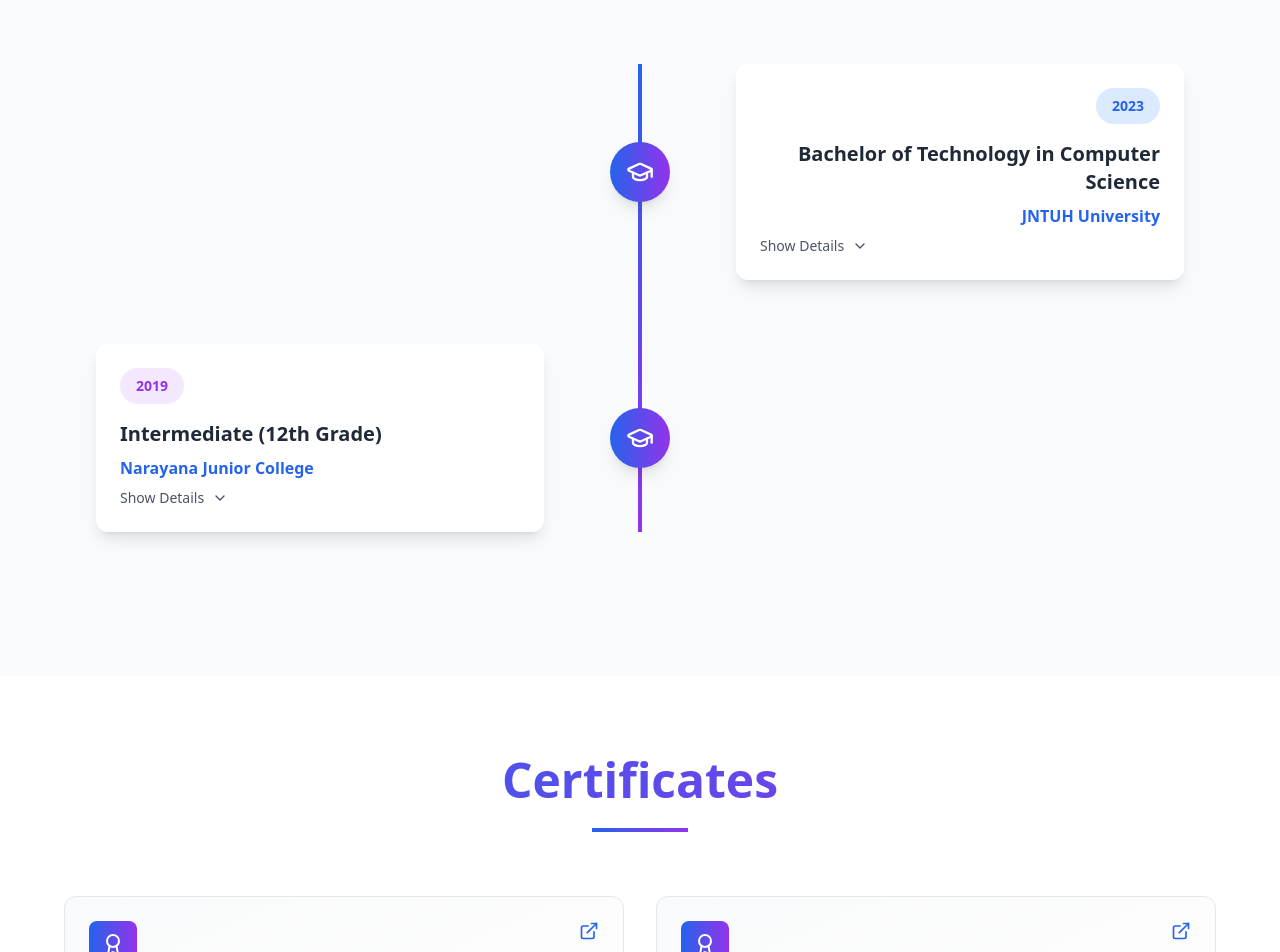
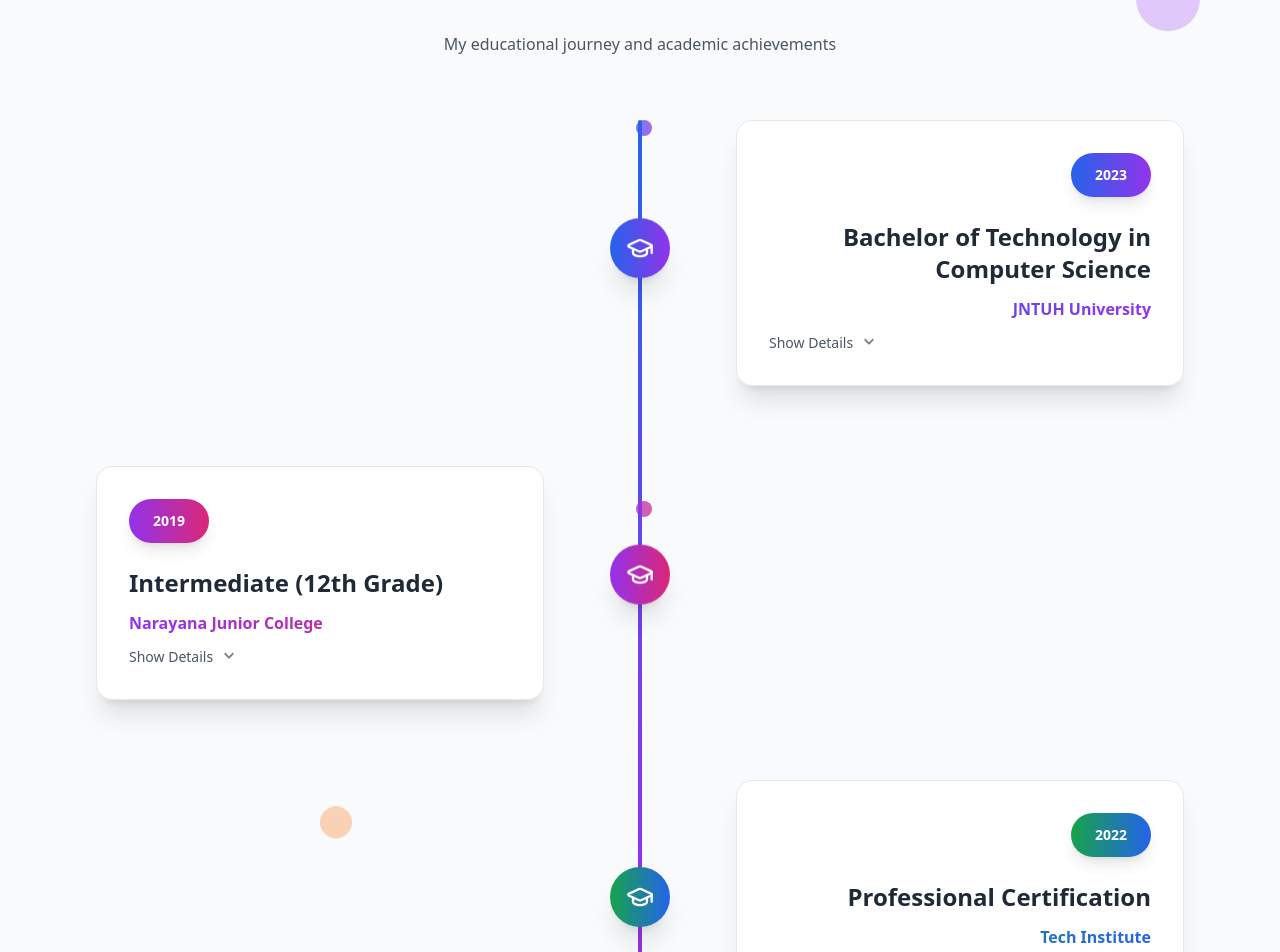
Before and after one commit to Vamsee1/Gali-Vamsee-Krishna-Full-Stack-Developer-UI-UX-Designer, a React (Vite) app: page / in a window 1280 px wide. Shown: the part 1806-2758 px from the top of the page. Built offline with nearby package versions, Linux system fonts and the light colour scheme.

Commit message:
Fix: Navigation arrows and education section
- Fixed the non-functional up/down navigation arrows.
- Implemented a timeline-style education section with 3 more entries.
- Added background animations for improved visual appeal.

```diff
--- a/src/components/Education.tsx
+++ b/src/components/Education.tsx
@@ -8,6 +8,21 @@ const Education = () => {
   const { translations } = useLanguage();
   const { isDarkMode } = useTheme();
   const [expandedItems, setExpandedItems] = useState<number[]>([]);
+
+  const scrollToSection = (direction: 'up' | 'down') => {
+    const currentSection = document.getElementById('education');
+    let targetSection: HTMLElement | null = null;
+
+    if (direction === 'up') {
+      targetSection = document.getElementById('about');
+    } else {
+      targetSection = document.getElementById('certificates');
+    }
+
+    if (targetSection) {
+      targetSection.scrollIntoView({ behavior: 'smooth' });
+    }
+  };
 
   const toggleExpanded = (index: number) => {
     setExpandedItems(prev =>
@@ -25,7 +40,8 @@ const Education = () => {
       duration: translations.education.btech.duration,
       grade: translations.education.btech.grade,
       description: translations.education.btech.description,
-      year: "2023"
+      year: "2023",
+      color: "from-blue-600 to-purple-600"
     },
     {
       degree: translations.education.intermediate.degree,
@@ -34,97 +50,175 @@ const Education = () => {
       duration: translations.education.intermediate.duration,
       grade: translations.education.intermediate.grade,
       description: translations.education.intermediate.description,
-      year: "2019"
+      year: "2019",
+      color: "from-purple-600 to-pink-600"
+    },
+    {
+      degree: translations.education.certification?.degree || "Professional Certification",
+      institution: translations.education.certification?.institution || "Tech Institute",
+      location: translations.education.certification?.location || "Online",
+      duration: translations.education.certification?.duration || "2022 - 2023",
+      grade: translations.education.certification?.grade || "Distinction",
+      description: translations.education.certification?.description || "Advanced programming and development skills",
+      year: "2022",
+      color: "from-green-600 to-blue-600"
+    },
+    {
+      degree: translations.education.diploma?.degree || "Diploma in Computer Science",
+      institution: translations.education.diploma?.institution || "Polytechnic College",
+      location: translations.education.diploma?.location || "Local Campus",
+      duration: translations.education.diploma?.duration || "2017 - 2019",
+      grade: translations.education.diploma?.grade || "First Class",
+      description: translations.education.diploma?.description || "Foundation in computer science and programming",
+      year: "2017",
+      color: "from-orange-600 to-red-600"
+    },
+    {
+      degree: translations.education.school?.degree || "Higher Secondary Education",
+      institution: translations.education.school?.institution || "High School",
+      location: translations.education.school?.location || "Home Town",
+      duration: translations.education.school?.duration || "2015 - 2017",
+      grade: translations.education.school?.grade || "A Grade",
+      description: translations.education.school?.description || "Science stream with focus on mathematics and physics",
+      year: "2015",
+      color: "from-indigo-600 to-purple-600"
     }
   ];
 
   return (
-    <section id="education" className={`py-20 px-6 transition-all duration-300 ${
+    <section id="education" className={`py-20 px-6 transition-all duration-300 relative overflow-hidden ${
       isDarkMode ? 'bg-gray-800' : 'bg-gray-50'
     }`}>
-      <div className="container mx-auto">
+      {/* Background Animation Elements */}
+      <div className="absolute inset-0 opacity-30">
+        <div className="absolute top-10 left-10 w-20 h-20 bg-blue-500 rounded-full animate-float"></div>
+        <div className="absolute top-32 right-20 w-16 h-16 bg-purple-500 rounded-full animate-bounce-slow"></div>
+        <div className="absolute bottom-20 left-32 w-12 h-12 bg-pink-500 rounded-full animate-pulse-slow"></div>
+        <div className="absolute bottom-40 right-10 w-14 h-14 bg-green-500 rounded-full animate-wiggle"></div>
+        <div className="absolute top-1/2 left-1/4 w-8 h-8 bg-orange-500 rounded-full animate-float"></div>
+      </div>
+
+      {/* Navigation Arrows */}
+      <div className="fixed right-6 top-1/2 transform -translate-y-1/2 z-50 flex flex-col gap-4">
+        <button
+          onClick={() => scrollToSection('up')}
+          className={`p-3 rounded-full shadow-lg hover:scale-110 transition-all duration-300 ${
+            isDarkMode ? 'bg-gray-700 text-white hover:bg-gray-600' : 'bg-white text-gray-700 hover:bg-gray-50'
+          }`}
+        >
+          <ChevronUp size={20} />
+        </button>
+        <button
+          onClick={() => scrollToSection('down')}
+          className={`p-3 rounded-full shadow-lg hover:scale-110 transition-all duration-300 ${
+            isDarkMode ? 'bg-gray-700 text-white hover:bg-gray-600' : 'bg-white text-gray-700 hover:bg-gray-50'
+          }`}
+        >
+          <ChevronDown size={20} />
+        </button>
+      </div>
+
+      <div className="container mx-auto relative z-10">
         <div className="text-center mb-16 animate-slide-up">
           <h2 className="text-4xl md:text-5xl font-bold mb-6 bg-gradient-to-r from-blue-600 to-purple-600 bg-clip-text text-transparent">
             {translations.education.title}
           </h2>
           <div className="w-24 h-1 bg-gradient-to-r from-blue-600 to-purple-600 mx-auto mb-8"></div>
+          <p className={`max-w-2xl mx-auto ${isDarkMode ? 'text-gray-300' : 'text-gray-600'}`}>
+            My educational journey and academic achievements
+          </p>
         </div>
 
         <div className="max-w-6xl mx-auto relative">
-          {/* Timeline Line */}
-          <div className="absolute left-1/2 transform -translate-x-1/2 w-1 bg-gradient-to-b from-blue-600 to-purple-600 h-full"></div>
+          {/* Enhanced Timeline Line with Gradient */}
+          <div className="absolute left-1/2 transform -translate-x-1/2 w-1 bg-gradient-to-b from-blue-600 via-purple-600 to-pink-600 h-full rounded-full shadow-lg"></div>
+
+          {/* Animated Timeline Dots */}
+          <div className="absolute left-1/2 transform -translate-x-1/2 w-2 h-full">
+            {educationData.map((_, index) => (
+              <div
+                key={index}
+                className={`absolute w-4 h-4 bg-gradient-to-r ${educationData[index].color} rounded-full animate-pulse-slow`}
+                style={{ top: `${(index * 100) / (educationData.length - 1)}%` }}
+              ></div>
+            ))}
+          </div>
 
           {educationData.map((edu, index) => (
             <div
               key={index}
-              className={`relative flex items-center mb-16 ${
+              className={`relative flex items-center mb-20 ${
                 index % 2 === 0 ? 'flex-row-reverse' : 'flex-row'
-              }`}
+              } animate-slide-up`}
+              style={{ animationDelay: `${index * 0.2}s` }}
             >
-              {/* Timeline Icon */}
-              <div className="absolute left-1/2 transform -translate-x-1/2 z-10">
+              {/* Enhanced Timeline Icon */}
+              <div className="absolute left-1/2 transform -translate-x-1/2 z-20">
                 <button
                   onClick={() => toggleExpanded(index)}
-                  className="bg-gradient-to-r from-blue-600 to-purple-600 p-4 rounded-full hover:scale-110 transition-transform duration-300 shadow-lg"
+                  className={`bg-gradient-to-r ${edu.color} p-4 rounded-full hover:scale-110 transition-all duration-300 shadow-xl hover:shadow-2xl animate-bounce-slow`}
+                  style={{ animationDelay: `${index * 0.3}s` }}
                 >
                   <GraduationCap className="text-white" size={28} />
                 </button>
               </div>
 
-              {/* Content Card */}
+              {/* Enhanced Content Card */}
               <div className={`w-5/12 ${index % 2 === 0 ? 'pr-8 text-right' : 'pl-8 text-left'}`}>
-                <div className={`rounded-xl shadow-lg p-6 hover:shadow-xl transition-all duration-300 hover-lift ${
-                  isDarkMode ? 'bg-gray-700' : 'bg-white'
+                <div className={`rounded-2xl shadow-xl p-8 hover:shadow-2xl transition-all duration-500 hover-lift hover-glow backdrop-blur-sm border ${
+                  isDarkMode
+                    ? 'bg-gray-700/80 border-gray-600'
+                    : 'bg-white/90 border-gray-200'
                 }`}>
-                  {/* Year Badge */}
-                  <div className={`inline-block px-4 py-2 rounded-full text-sm font-bold mb-4 ${
-                    index % 2 === 0 ? 'bg-blue-100 text-blue-600' : 'bg-purple-100 text-purple-600'
-                  }`}>
+                  {/* Enhanced Year Badge */}
+                  <div className={`inline-block px-6 py-3 rounded-full text-sm font-bold mb-6 bg-gradient-to-r ${edu.color} text-white shadow-lg`}>
                     {edu.year}
                   </div>
 
-                  <h3 className={`text-xl font-bold mb-2 ${isDarkMode ? 'text-white' : 'text-gray-800'}`}>
+                  <h3 className={`text-2xl font-bold mb-3 ${isDarkMode ? 'text-white' : 'text-gray-800'}`}>
                     {edu.degree}
                   </h3>
-                  <p className="text-blue-600 font-semibold mb-2">{edu.institution}</p>
+                  <p className={`font-semibold mb-3 bg-gradient-to-r ${edu.color} bg-clip-text text-transparent`}>
+                    {edu.institution}
+                  </p>
 
                   <button
                     onClick={() => toggleExpanded(index)}
-                    className={`flex items-center gap-2 text-sm transition-colors duration-200 ${
+                    className={`flex items-center gap-2 text-sm transition-all duration-300 hover:scale-105 ${
                       index % 2 === 0 ? 'justify-end' : 'justify-start'
                     } ${isDarkMode ? 'text-gray-300 hover:text-white' : 'text-gray-600 hover:text-gray-800'}`}
                   >
                     {expandedItems.includes(index) ? (
                       <>
-                        {translations.education.showLess} <ChevronUp size={16} />
+                        {translations.education.showLess} <ChevronUp size={16} className="animate-bounce" />
                       </>
                     ) : (
                       <>
-                        {translations.education.showMore} <ChevronDown size={16} />
+                        {translations.education.showMore} <ChevronDown size={16} className="animate-bounce" />
                       </>
                     )}
                   </button>
 
-                  {/* Expandable Details */}
+                  {/* Enhanced Expandable Details */}
                   {expandedItems.includes(index) && (
-                    <div className="mt-4 pt-4 border-t border-gray-200 animate-fade-in">
-                      <div className={`flex flex-wrap gap-4 mb-4 text-sm ${
+                    <div className="mt-6 pt-6 border-t border-gray-200 animate-fade-in">
+                      <div className={`flex flex-wrap gap-6 mb-6 text-sm ${
                         index % 2 === 0 ? 'justify-end' : 'justify-start'
                       } ${isDarkMode ? 'text-gray-300' : 'text-gray-600'}`}>
-                        <div className="flex items-center">
-                          <Calendar size={16} className="mr-2" />
-                          <span>{edu.duration}</span>
+                        <div className="flex items-center bg-blue-100 px-3 py-2 rounded-lg">
+                          <Calendar size={16} className="mr-2 text-blue-600" />
+                          <span className="text-blue-800">{edu.duration}</span>
                         </div>
-                        <div className="flex items-center">
-                          <MapPin size={16} className="mr-2" />
-                          <span>{edu.location}</span>
+                        <div className="flex items-center bg-green-100 px-3 py-2 rounded-lg">
+                          <MapPin size={16} className="mr-2 text-green-600" />
+                          <span className="text-green-800">{edu.location}</span>
                         </div>
-                        <div className="flex items-center">
-                          <Award size={16} className="mr-2" />
-                          <span>{edu.grade}</span>
+                        <div className="flex items-center bg-purple-100 px-3 py-2 rounded-lg">
+                          <Award size={16} className="mr-2 text-purple-600" />
+                          <span className="text-purple-800">{edu.grade}</span>
                         </div>
                       </div>
-                      <p className={`${isDarkMode ? 'text-gray-300' : 'text-gray-600'}`}>
+                      <p className={`text-lg leading-relaxed ${isDarkMode ? 'text-gray-300' : 'text-gray-600'}`}>
                         {edu.description}
                       </p>
                     </div>
```
